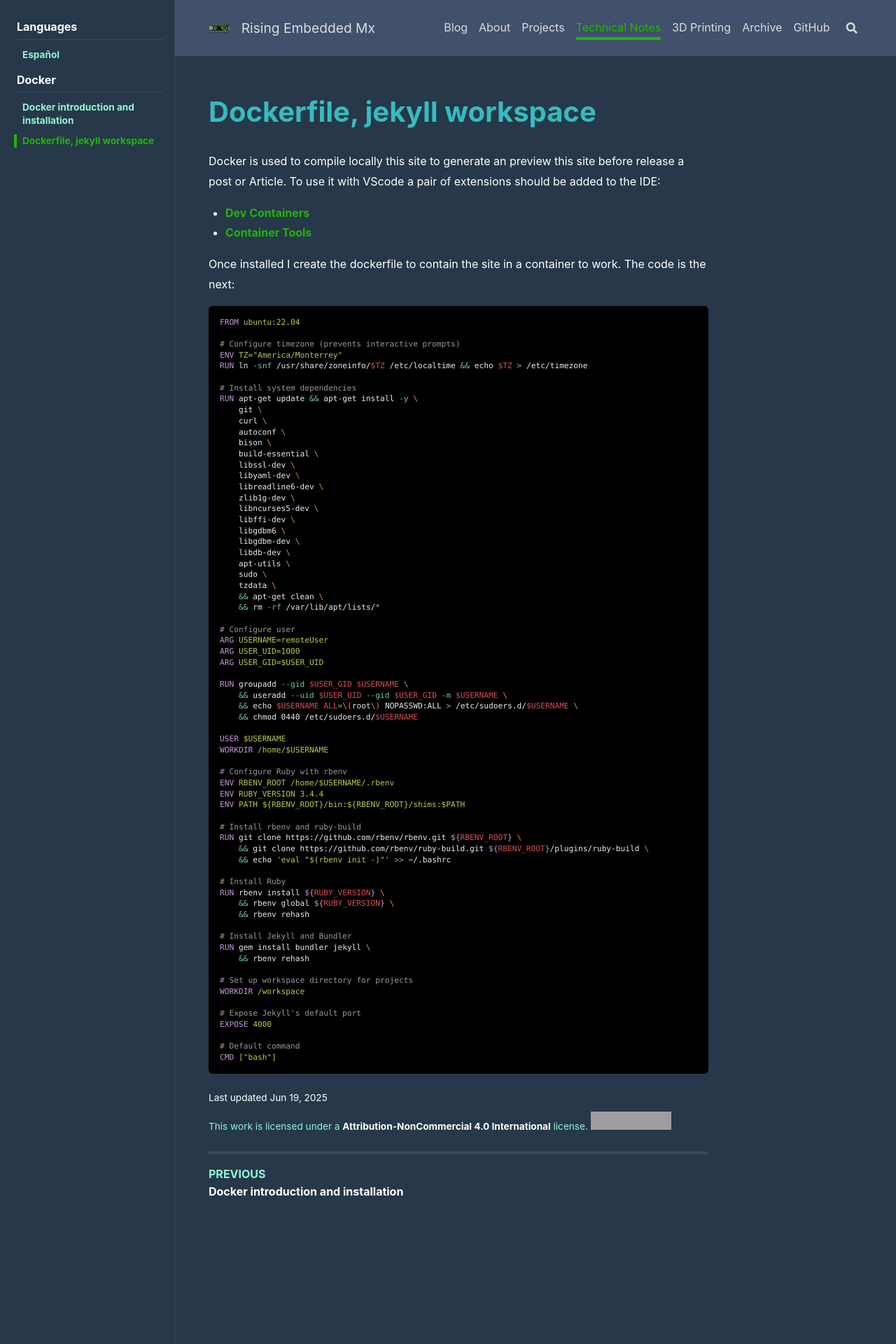
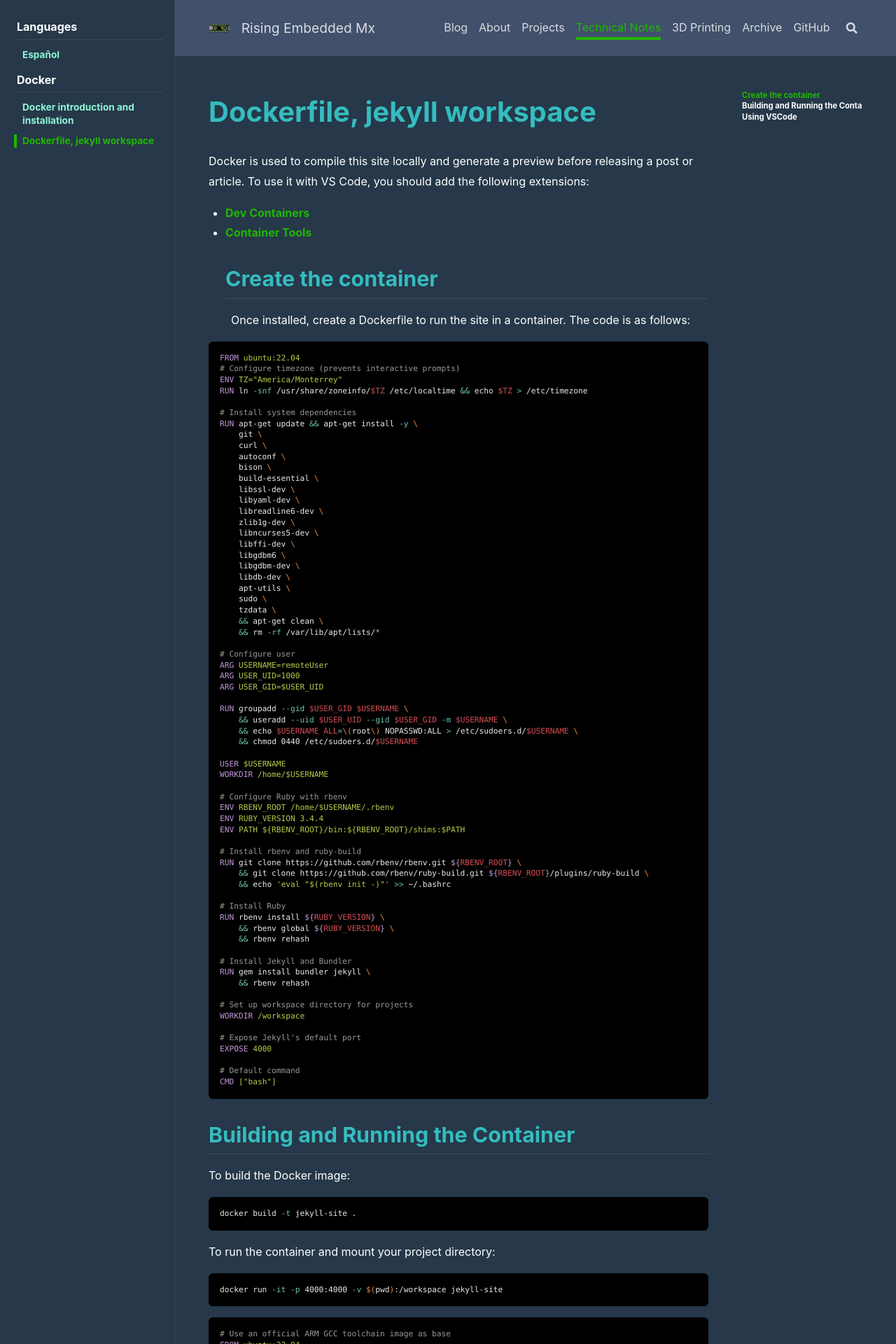
Before and after one commit to razielgdn/risingembeddedmx, a Jekyll site: the page built from contents/_notes/en/docker-jekyll.md, in a window 1280 px wide. Shown: the top 1920 px of the page at 70% size. Built offline with Jekyll 4.4.1, drawn with Linux system fonts in a browser that asks for light colours; nearby versions of some CDN libraries; comment, search, counter and statistics services are not loaded; some of the changed text lies outside the part shown; grey boxes are pictures that could not be loaded.

Commit message:
working in docker documentation

````diff
--- a/contents/_notes/en/docker-jekyll.md
+++ b/contents/_notes/en/docker-jekyll.md
@@ -7,17 +7,16 @@
 lang: en
 ---
 
-Docker is used to compile locally this site to generate an preview this site before release a post or Article.
-To use it with VScode a pair of extensions should be added to the IDE:
+Docker is used to compile this site locally and generate a preview before releasing a post or article.
+To use it with VS Code, you should add the following extensions:
 - [Dev Containers](https://marketplace.visualstudio.com/items?itemName=ms-vscode-remote.remote-containers){:target="_blank"}
 - [Container Tools](https://marketplace.visualstudio.com/items?itemName=ms-azuretools.vscode-containers){:target="_blank"}
-
-Once installed I create the dockerfile to contain the site in a container to work.
-The code is the next:
+## Create the container
+Once installed, create a Dockerfile to run the site in a container.
+The code is as follows:
 
 ```dockerfile
 FROM ubuntu:22.04
-
 # Configure timezone (prevents interactive prompts)
 ENV TZ="America/Monterrey"
 RUN ln -snf /usr/share/zoneinfo/$TZ /etc/localtime && echo $TZ > /etc/timezone
@@ -85,3 +84,64 @@
 # Default command
 CMD ["bash"]
 ```
+
+## Building and Running the Container
+
+To build the Docker image:
+
+```sh
+docker build -t jekyll-site .
+```
+
+To run the container and mount your project directory:
+
+```sh
+docker run -it -p 4000:4000 -v $(pwd):/workspace jekyll-site
+```
+
+```dockerfile
+# Use an official ARM GCC toolchain image as base
+FROM ubuntu:22.04
+# Configure timezone (prevents interactive prompts)
+ENV TZ="America/Monterrey"
+RUN ln -snf /usr/share/zoneinfo/$TZ /etc/localtime && echo $TZ > /etc/timezone
+
+# Install dependencies
+RUN apt-get update && \
+    apt-get install -y --no-install-recommends \
+    build-essential \
+    cmake \
+    git \
+    openocd \
+    make \
+    && rm -rf /var/lib/apt/lists/*
+
+# Configure user
+ARG USERNAME=remoteUser
+ARG USER_UID=1000
+ARG USER_GID=$USER_UID
+
+RUN groupadd --gid $USER_GID $USERNAME \
+    && useradd --uid $USER_UID --gid $USER_GID -m $USERNAME \
+    && echo $USERNAME ALL=\(root\) NOPASSWD:ALL > /etc/sudoers.d/$USERNAME \
+    && chmod 0440 /etc/sudoers.d/$USERNAME
+
+USER $USERNAME
+WORKDIR /workspace
+
+# Default command
+CMD ["/bin/bash"]
+
+```
+
+
+## Using VSCode
+In Visual Studio Code, you can use the container directly from the graphical interface. Once the extensions are installed and the Dockerfile is ready, follow these steps to run your environment from a container:
+
+1. Press <kbd>Ctrl</kbd>+<kbd>Shift</kbd>+<kbd>P</kbd> to open the command palette and select **Open Folder in Container**.
+   ![Open folder](/assets/images/docker/image01.png)
+2. Select your project folder and click **Open**.
+3. When prompted, select **Add configuration to user data folder** to work locally.
+4. Choose **From Dockerfile** as the configuration source.
+5. Click **OK** in the remaining tabs without changing any arguments.
+6. Wait until the container is created and your environment is ready.
````
Also changed, not shown: contents/_posts/2025-06-20-working-docker.md (+1 -1 lines), assets/images/docker/image01.png (added), 1 other file.
